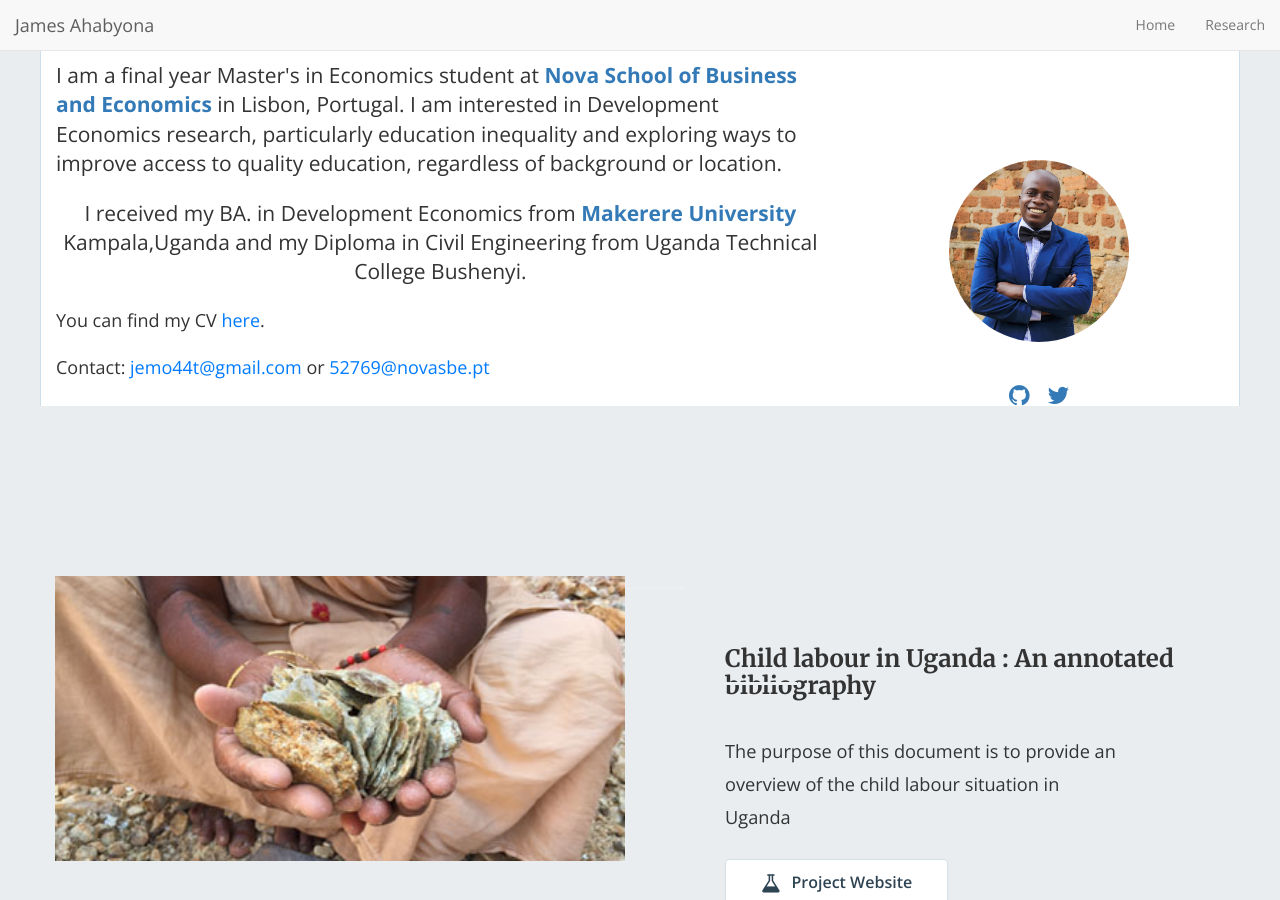
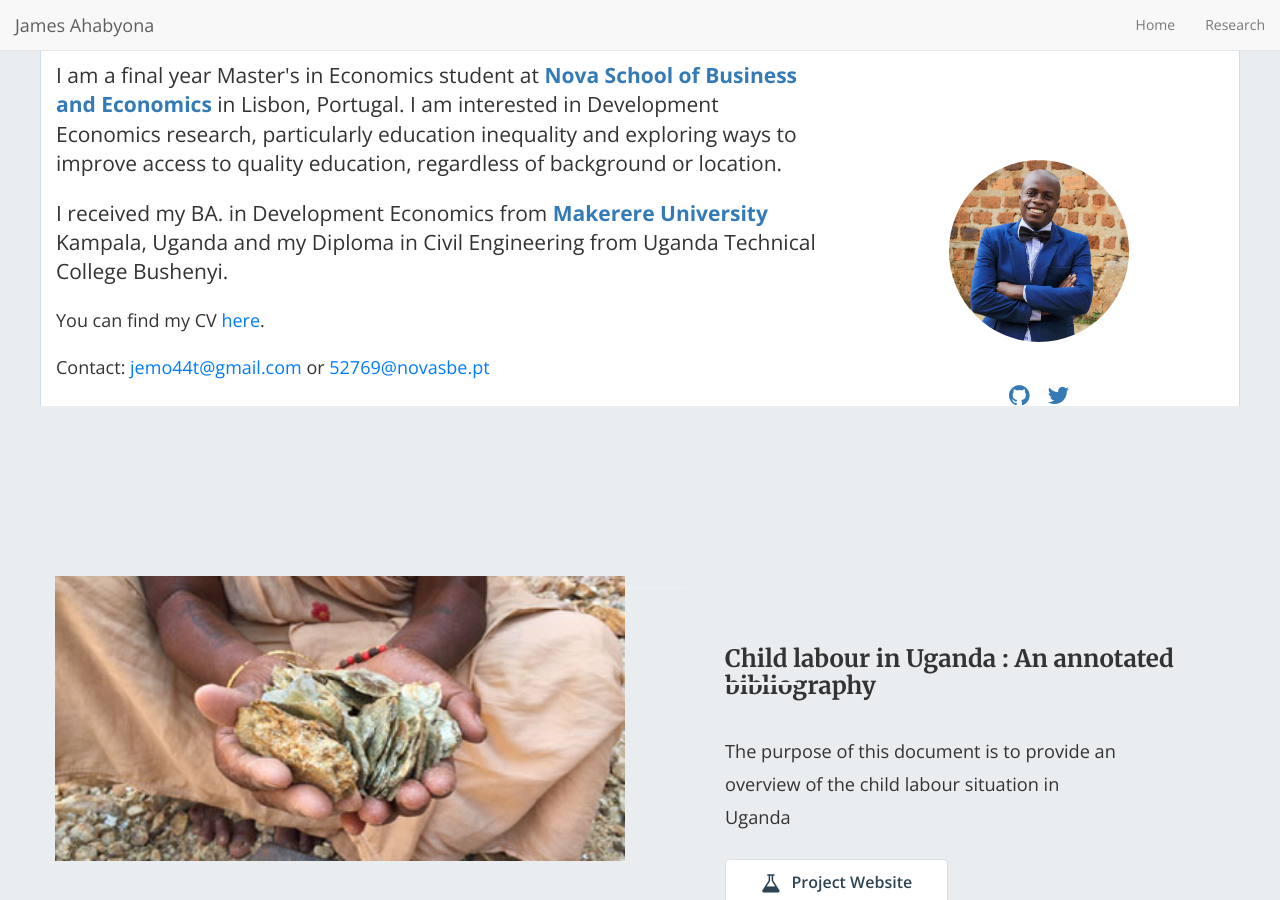
Before and after one commit to mariaelenaguer/mariaelenaguer.github.io, a Jekyll site: the page built from index.html, in a window 1280 px wide and 900 px high. Built offline with Jekyll 4.4.1, drawn with Linux system fonts in a browser that asks for light colours; nearby versions of some CDN libraries; the list of posts is cut into pages by our own code.

Commit message:
Update home-hero.html

```diff
--- a/_includes/home-hero.html
+++ b/_includes/home-hero.html
@@ -66,7 +66,7 @@
   <div class="col-md-12">
     <div class="col-md-8 text-center">
       <hr>
-      <p class="lead text-left ,style=" font-size: 18px; line-height: 1.5; color: #333;">
+      <p class="lead text-left style=" font-size: 18px; line-height: 1.5; color: #333;">
         I am a final year Master's in Economics student at <a
           href="https://www.novasbe.unl.pt/en/programs/masters/economics/program" target="_blank"><b>Nova School of
             Business and Economics</b></a> in Lisbon, Portugal. I am interested in Development Economics research,
@@ -74,9 +74,9 @@
         background or location.
       </p>
       </p>
-      <p class="lead text-left,style=" font-size: 18px; line-height: 1.5; color: #333;">
-        I received my BA. in Development Economics from <a href="https://bams.mak.ac.ug/school-of-economics/"
-          target="_blank"><b>Makerere University</b></a> Kampala,Uganda and my Diploma in Civil Engineering from Uganda
+      <p class="lead text-left style=" font-size: 18px; line-height: 1.5; color: #333;">
+      I received my BA. in Development Economics from <a href="https://bams.mak.ac.ug/school-of-economics/"
+          target="_blank"><b>Makerere University</b></a> Kampala, Uganda and my Diploma in Civil Engineering from Uganda
         Technical College Bushenyi.
       </p>
 
```
